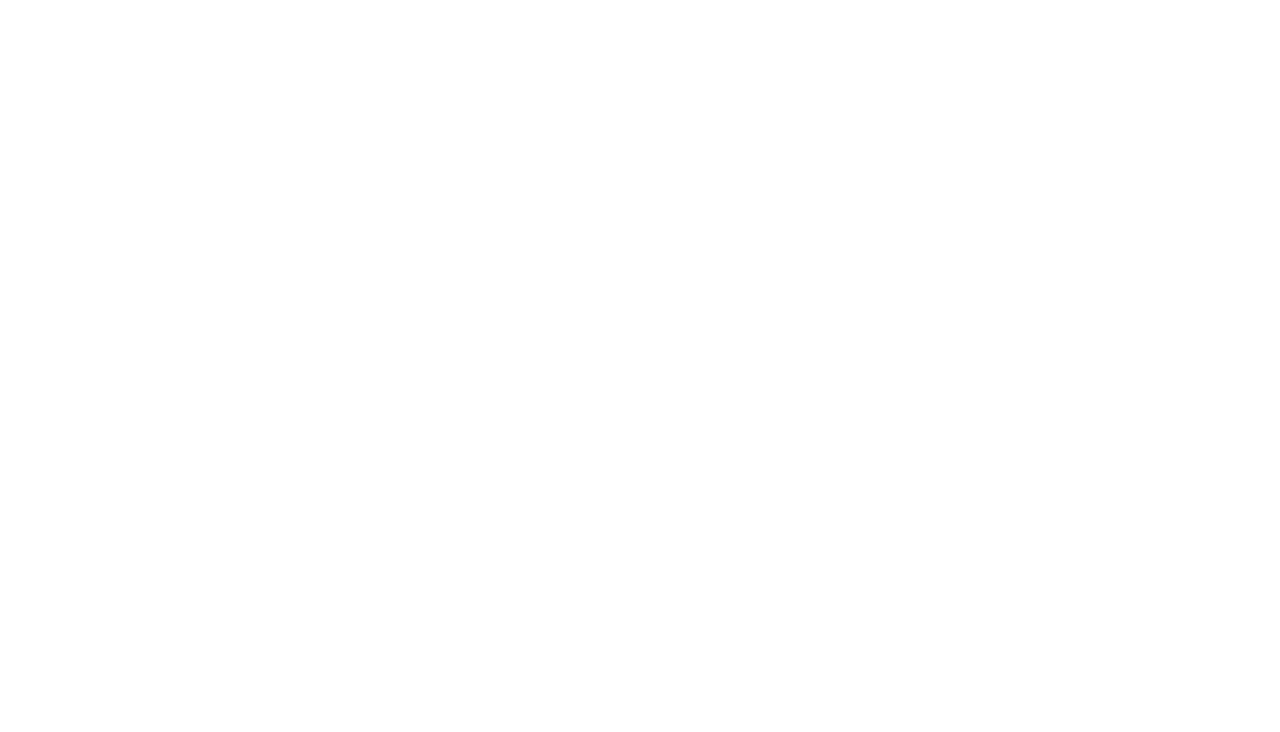
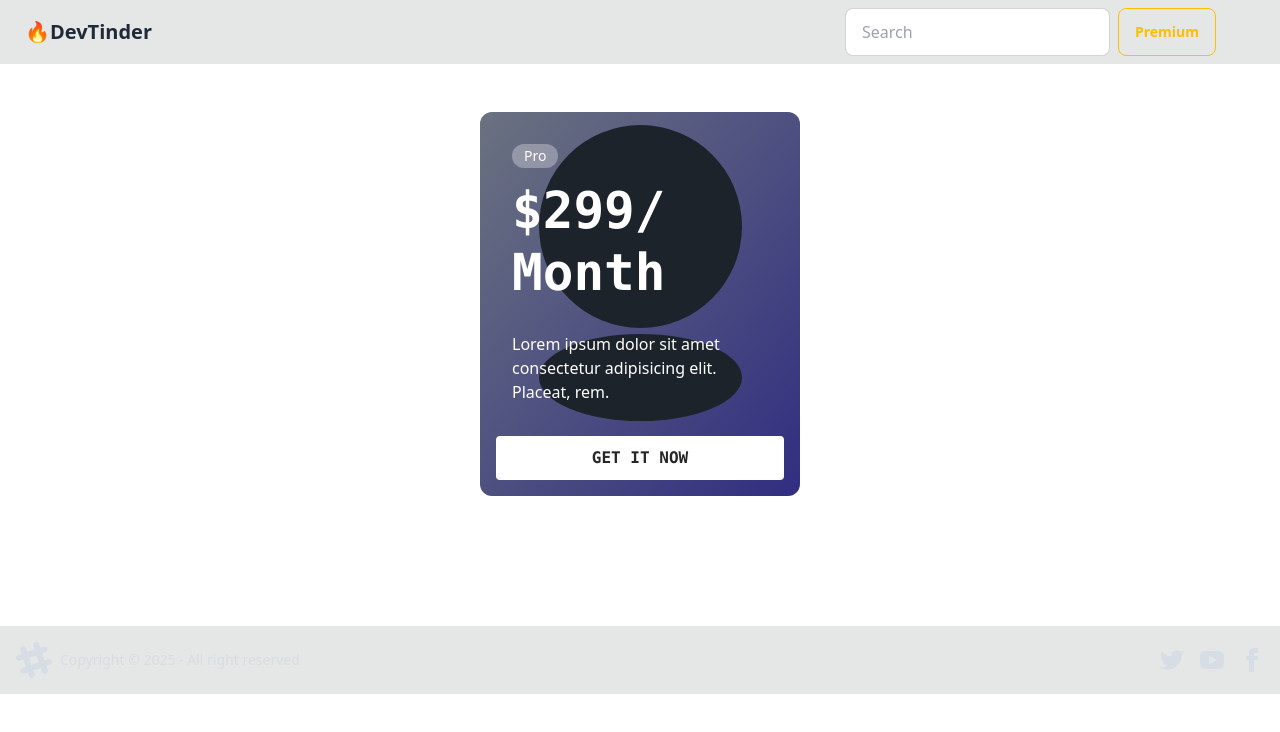
Before and after one commit to vip-28/devTinderTutorial-Frontend, a React (Vite) app: page /premium in a window 1280 px wide. Before the commit this address had no page. Shown: the top 732 px of the page. Built offline with nearby package versions, Linux system fonts and the light colour scheme; no server answers.

Commit message:
adding Admin logs feature and Premium (WIP)

```diff
--- a/package.json
+++ b/package.json
@@ -12,6 +12,7 @@
   "dependencies": {
     "@reduxjs/toolkit": "^2.3.0",
     "axios": "^1.7.7",
+    "framer-motion": "^11.18.0",
     "project-frontend": "file:",
     "react": "^18.3.1",
     "react-dom": "^18.3.1",
--- a/src/App.jsx
+++ b/src/App.jsx
@@ -1,39 +1,66 @@
-import { BrowserRouter, Route, Routes } from "react-router-dom"
-import Body from "./components/Body"
-import Login from "./components/Login"
-import Profile from "./components/Profile"
-import { Provider } from "react-redux"
-import appStore from "./Utils/appStore"
-import Feed from "./components/Feed"
-import Connections from "./components/Connections"
-import Requests from "./components/Requests"
-
+import { BrowserRouter, Route, Routes } from "react-router-dom";
+import Body from "./components/Body";
+import Login from "./components/Login";
+import Profile from "./components/Profile";
+import { Provider } from "react-redux";
+import appStore from "./Utils/appStore";
+import Feed from "./components/Feed";
+import Connections from "./components/Connections";
+import Requests from "./components/Requests";
+import { Premium } from "./components/Premium";
+import { Admin } from "./components/Admin";
 
 function App() {
-
   return (
     <>
       <Provider store={appStore}>
         <BrowserRouter basename="/">
           <Routes>
-    <Route path="/" element={<div><Body/></div>} >
+            <Route
+              path="/"
+              element={
+                <div>
+                  <Body />
+                </div>
+              }
+            >
               {/* Children elements inside "/" */}
 
-          <Route path="/login" element={<div><Login/></div>} />
-          <Route path="/" element={<div><Feed/></div>}/>
-          <Route path="/profile" element={<div><Profile/></div>} />
-          <Route path="/user/connections" element={<Connections/>}/>
-          <Route path="/user/viewRequest" element={<Requests/>}/>
+              <Route
+                path="/login"
+                element={
+                  <div>
+                    <Login />
+                  </div>
+                }
+              />
+              <Route
+                path="/"
+                element={
+                  <div>
+                    <Feed />
+                  </div>
+                }
+              />
+              <Route
+                path="/profile"
+                element={
+                  <div>
+                    <Profile />
+                  </div>
+                }
+              />
+              <Route path="/user/connections" element={<Connections />} />
+              <Route path="/user/viewRequest" element={<Requests />} />
+              <Route path="/premium" element={<Premium />} />
+              <Route path="/admin" element={<Admin/>} />
 
             </Route>
-
-
-
           </Routes>
         </BrowserRouter>
       </Provider>
     </>
-  )
+  );
 }
 
-export default App
+export default App;
--- /dev/null
+++ b/src/Utils/testing.jsx
@@ -0,0 +1,120 @@
+import { motion } from "framer-motion";
+
+const SquishyCard = () => {
+  return (
+    <section className=" px-4 py-12">
+      <div className="mx-auto w-fit">
+        <Card />
+      </div>
+    </section>
+  );
+};
+
+const Card = () => {
+  return (
+    <motion.div
+      whileHover="hover"
+      transition={{
+        duration: 1,
+        ease: "backInOut",
+      }}
+      variants={{
+        hover: {
+          scale: 1.05,
+        },
+      }}
+      className="relative h-96 w-80 shrink-0 overflow-hidden rounded-xl bg-gradient-to-tl from-indigo-900 bg-gray-500 p-8"
+      //bg-gray-500
+    >
+      <div className="relative z-10 text-white">
+        <span className="mb-3 block w-fit rounded-full bg-white/30 px-3 py-0.5 text-sm font-light text-white">
+          Pro
+        </span>
+        <motion.span
+          initial={{ scale: 0.85 }}
+          variants={{
+            hover: {
+              scale: 1,
+            },
+          }}
+          transition={{
+            duration: 1,
+            ease: "backInOut",
+          }}
+          className="my-2 block origin-top-left font-mono text-6xl font-black leading-[1.2]"
+        >
+          $299/
+          <br />
+          Month
+        </motion.span>
+        <p>
+          Lorem ipsum dolor sit amet consectetur adipisicing elit. Placeat, rem.
+        </p>
+      </div>
+      <button className="absolute bottom-4 left-4 right-4 z-20 rounded border-2 border-white bg-white py-2 text-center font-mono font-black uppercase text-neutral-800 backdrop-blur transition-colors hover:bg-white/30 hover:text-white">
+        Get it now
+      </button>
+      <Background />
+    </motion.div>
+  );
+};
+
+const Background = () => {
+  return (
+    <motion.svg
+      width="320"
+      height="384"
+      viewBox="0 0 320 384"
+      fill="none"
+      xmlns="http://www.w3.org/2000/svg"
+      className="absolute inset-0 z-0"
+      variants={{
+        hover: {
+          scale: 1.5,
+        },
+      }}
+      transition={{
+        duration: 1,
+        ease: "backInOut",
+      }}
+    >
+      <motion.circle
+        variants={{
+          hover: {
+            scaleY: 0.5,
+            y: -25,
+          },
+        }}
+        transition={{
+          duration: 1,
+          ease: "backInOut",
+          delay: 0.1,
+        }}
+        cx="160.5"
+        cy="114.5"
+        r="101.5"
+        fill="#1D232A"
+      />
+      <motion.ellipse
+        variants={{
+          hover: {
+            scaleY: 2.25,
+            y: -25,
+          },
+        }}
+        transition={{
+          duration: 1,
+          ease: "backInOut",
+          delay: 0.1,
+        }}
+        cx="160.5"
+        cy="265.5"
+        rx="101.5"
+        ry="43.5"
+        fill="#1D232A"
+      />
+    </motion.svg>
+  );
+};
+
+export default SquishyCard;
--- /dev/null
+++ b/src/components/Admin.jsx
@@ -0,0 +1,91 @@
+import { useSelector } from "react-redux";
+import { BASE_URL } from "../Utils/constants";
+import axios from "axios";
+import { useState, useEffect } from "react";
+
+export const Admin = () => {
+  const [logs, setLogs] = useState(null);
+  const user = useSelector((store) => store.user.items);
+
+  const saveProfile = async () => {
+    try {
+      const res = await axios.get(BASE_URL + "/admin/logs", {
+        withCredentials: true,
+      });
+      setLogs(res?.data);
+    } catch (err) {
+      console.log(err.message);
+    }
+  };
+
+  useEffect(() => {
+    if (user[0]?.role === "admin") {
+      saveProfile();
+    }
+  }, [user]);
+
+  if (user[0]?.role === "admin" && logs) {
+    console.log(logs);
+
+    return (
+      <div>
+        <h1>Admin Logs</h1>
+        {logs.map((log, index) => (
+          <div  className="flex" key={index}>
+            {/* Customize how each log is displayed */}
+            {log?.status == "accepted" ? (
+              <div className=" flex  m-2">
+
+                <p>
+                  {log?.fromUserId?.firstName}({log?.fromUserId?._id}) was {log?.status} by{" "}
+                  {log?.toUserId?.firstName}({log?.toUserId?._id})
+                </p>
+
+              </div>
+            ) : (
+              <div></div>
+            )}
+            {log?.status == "interested" ? (
+              <div className=" flex  m-2">
+
+                <p>
+                  {log?.fromUserId?.firstName}({log?.fromUserId?._id}) is {log?.status} in{" "}
+                  {log?.toUserId?.firstName}({log?.toUserId?._id})
+                </p>
+
+              </div>
+            ) : (
+              <div></div>
+            )}
+            {log?.status == "ignored" ? (
+              <div className=" flex  m-2">
+
+                <p>
+                  {log?.fromUserId?.firstName}({log?.fromUserId?._id}) was {log?.status} by{" "}
+                  {log?.toUserId?.firstName}({log?.toUserId?._id})
+                </p>
+
+              </div>
+            ) : (
+              <div></div>
+            )}
+            {log?.status == "rejected" ? (
+              <div className=" flex  m-2">
+
+                <p>
+                  {log?.fromUserId?.firstName}({log?.fromUserId?._id}) was {log?.status} by{" "}
+                  {log?.toUserId?.firstName}({log?.toUserId?._id})
+                </p>
+
+              </div>
+            ) : (
+              <div></div>
+            )}
+          </div>
+        ))}
+      </div>
+    );
+  } else {
+    return <div>Not an admin</div>;
+  }
+};
--- a/src/components/Body.jsx
+++ b/src/components/Body.jsx
@@ -1,4 +1,4 @@
-import { Outlet, useNavigate } from "react-router-dom";
+import { Link, Outlet, useNavigate } from "react-router-dom";
 import NavBar from "./NavBar";
 import Footer from "./Footer";
 import { BASE_URL } from "../Utils/constants";
@@ -8,11 +8,10 @@ import { addUser } from "../Utils/userSlice";
 import { useEffect } from "react";
 
 const Body = () => {
+  const navigate = useNavigate();
   const dispatch = useDispatch();
-  const navigate = useNavigate();
   const userData = useSelector((store) => store.cart);
   const fetchUser = async () => {
-
     try {
       const res = await axios.get(BASE_URL + "/profile/view", {
         withCredentials: true,
@@ -27,19 +26,28 @@ const Body = () => {
   };
 
   useEffect(() => {
-    if (!userData) {
     fetchUser();
+    if (userData) {
+      navigate("/login")
+
     }
-  }, []);
+
+  }, [userData]);
 
     return (
       <div>
         <NavBar />
-     <div className="relative"> <Outlet /></div>
+        <div className="relative">
+          {" "}
+          <Outlet />
+        </div>
 
-      <div className="bottom-0 relative"><Footer /></div>
+        <div className="bottom-0 relative">
+          <Footer />
+        </div>
       </div>
     );
+
 };
 
 export default Body;
--- a/src/components/NavBar.jsx
+++ b/src/components/NavBar.jsx
@@ -3,15 +3,15 @@ import { useState } from "react";
 import axios from "axios";
 import { useDispatch } from "react-redux";
 import { addUser, removeUser } from "../Utils/userSlice";
-import {removeFeed} from '../Utils/feedSlice'
+import { removeFeed } from "../Utils/feedSlice";
 import { Link, useNavigate } from "react-router-dom";
 import { BASE_URL } from "../Utils/constants";
 
 const NavBar = () => {
   const user = useSelector((store) => store.user.items);
 
-  const navigate= useNavigate();
-  const dispatch=useDispatch();
+  const navigate = useNavigate();
+  const dispatch = useDispatch();
 
   const handleLogout = async () => {
     dispatch(removeUser());
@@ -33,7 +33,9 @@ const NavBar = () => {
     <div>
       <div className="navbar bg-base-300">
         <div className="flex-1">
-          <Link to="/" className="btn btn-ghost text-xl">🔥DevTinder</Link>
+          <Link to="/" className="btn btn-ghost text-xl">
+            🔥DevTinder
+          </Link>
         </div>
         <div className="flex-none gap-2">
           <div className="form-control">
@@ -43,6 +45,20 @@ const NavBar = () => {
               className="input input-bordered w-24 md:w-auto"
             />
           </div>
+
+          <Link to="/premium">
+            <button className="btn btn-outline btn-warning ">Premium</button>
+          </Link>
+          {user[0]?.role ? (
+            <Link to="/admin">
+              <div>
+                <div className=""><button className="btn btn-outline">Admin</button></div>
+              </div>
+            </Link>
+          ) : (
+            <div></div>
+          )}
+
           <div className="dropdown dropdown-end mx-5">
             {user[0]?.firstName && (
               <div className="flex items-center">
--- /dev/null
+++ b/src/components/Premium.jsx
@@ -0,0 +1,12 @@
+import React from 'react'
+import SquishyCard from '../Utils/testing'
+
+export const Premium = () => {
+  return (
+    <div className="flex justify-center gap-10">
+
+        <SquishyCard/>
+
+    </div>
+  )
+}
--- a/src/components/Profile.jsx
+++ b/src/components/Profile.jsx
@@ -9,7 +9,7 @@ const Profile = () => {
     user &&(<div>
       <EditProfile user={user[0]}/>
     </div>)
-  )
+ )
 }
 
 export default Profile
```
Also changed, not shown: 1 other file (tests, documents, lock files or other folders). Lines whose indentation alone changed are shown as unchanged.
